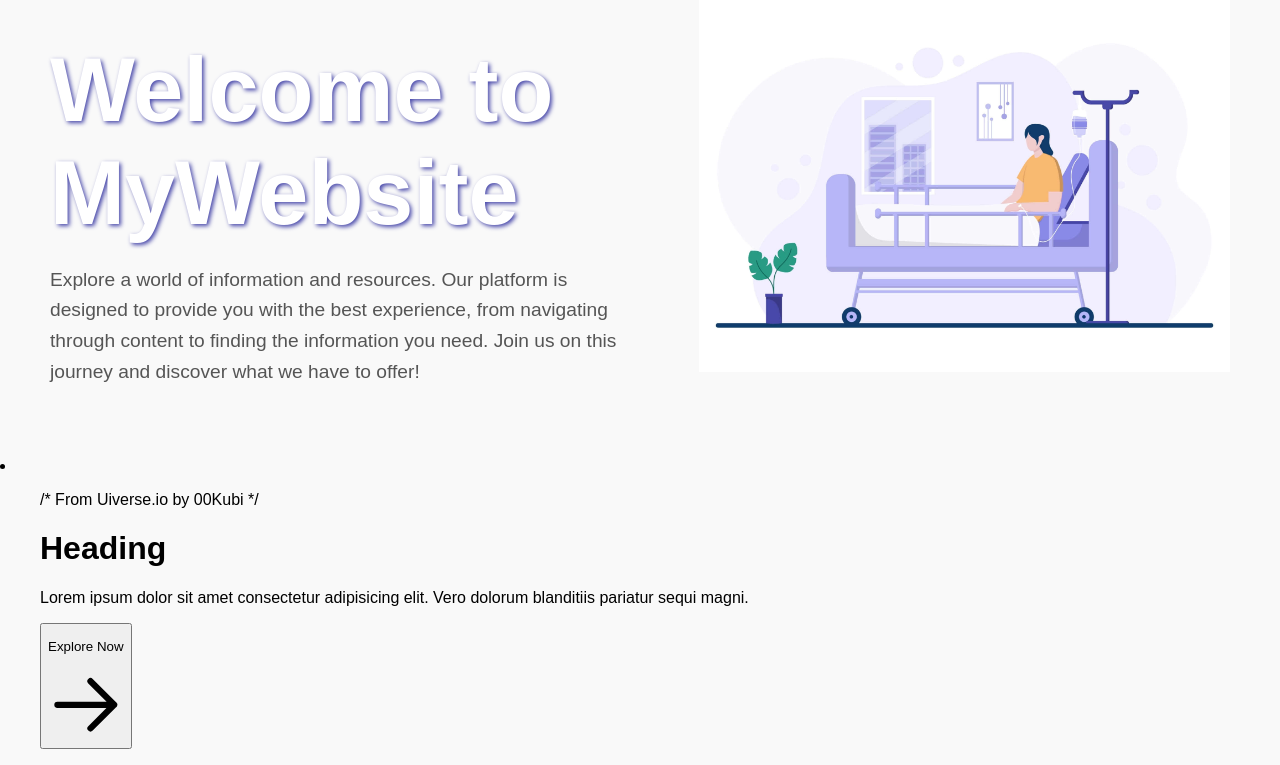
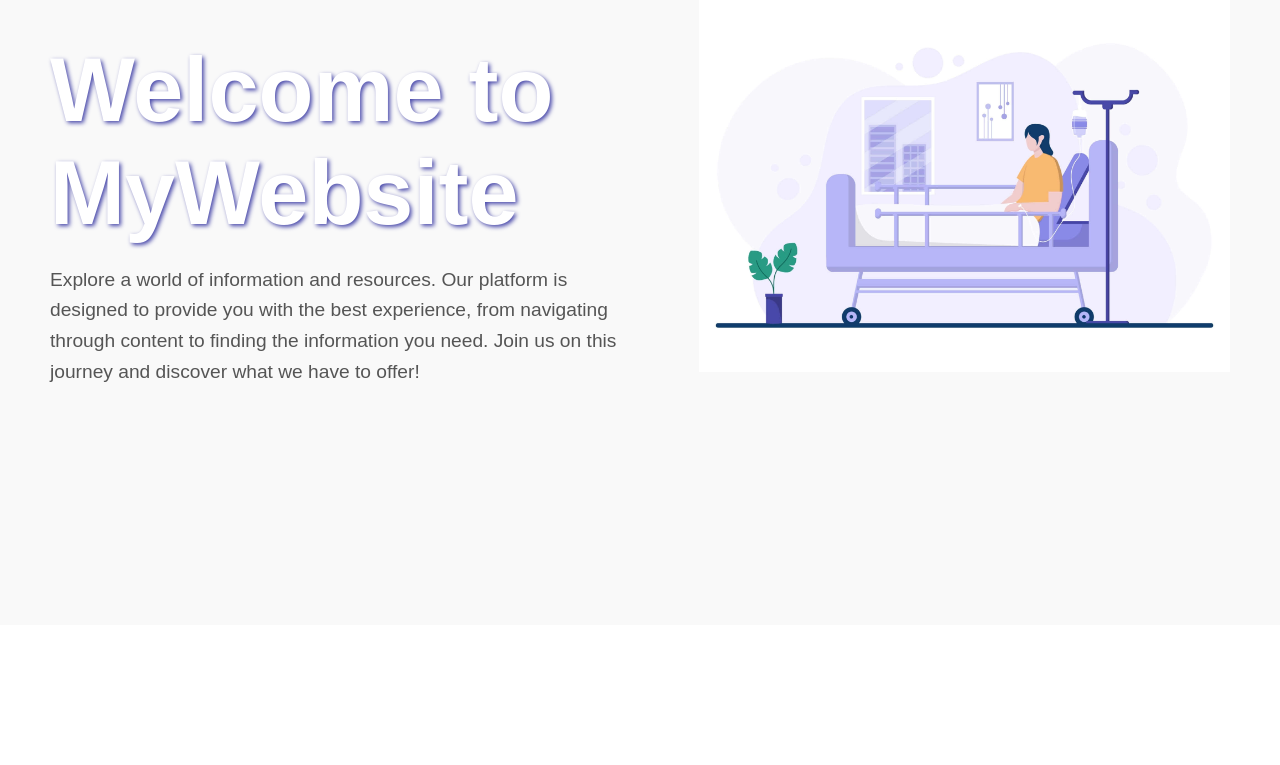
Before and after one commit to ZoyaFiroz/HospitalBooking, a PHP site: page /main.php in a window 1280 px wide. Shown: the part 175-940 px from the top of the page. After the commit the page ends 557 px from the top, so only its background shows below. Run offline with PHP 8.4, Linux system fonts and the light colour scheme.

Commit message:
adding new files

```diff
--- /dev/null
+++ b/Hospital_Booking_System/assets/css/main/card.css
@@ -0,0 +1,76 @@
+/* Card Container */
+.card-container {
+    display: flex; /* Align cards horizontally */
+    gap: 1.5rem; /* Space between cards */
+    padding: 1rem; /* Add padding around the container */
+    justify-content: center; /* Center cards horizontally */
+    list-style: none; /* Remove list bullets */
+    margin: 0;
+}
+
+/* Card Link */
+.card-link {
+    text-decoration: none; /* Remove default link underline */
+    color: inherit; /* Inherit text color */
+    display: block; /* Ensure the link wraps the entire card */
+    transition: transform 0.3s ease-out; /* Smooth hover effect */
+}
+
+/* Card Styling */
+.card {
+    width: 150px;
+    height: 200px;
+    border-radius: 20px;
+    background: rgb(72, 72, 170);
+    position: relative;
+    padding: 1.8rem;
+    border: 2px solid #c3c6ce;
+    transition: box-shadow 0.3s ease-out, border-color 0.3s ease-out;
+    overflow: visible;
+    cursor: pointer; /* Show pointer cursor for clickable cards */
+}
+
+.card-details {
+    color: rgb(255, 255, 255);
+    font-family: monospace;
+    font-size: x-large;
+    height: 100%;
+    gap: 0.5em;
+    display: grid;
+    place-content: center;
+    text-align: center;
+}
+
+/* Card Button */
+.card-button {
+    transform: translate(-50%, 125%);
+    width: 60%;
+    border-radius: 1rem;
+    border: none;
+    background-color: rgb(161, 161, 255);
+    color: #fff;
+    font-family: monospace;
+    font-size: 1rem;
+    padding: 0.5rem 1rem;
+    position: absolute;
+    left: 50%;
+    bottom: 0;
+    opacity: 0;
+    transition: 0.3s ease-out;
+}
+
+/* Card Hover Effects */
+.card:hover {
+    border-color: rgb(72, 72, 170);
+    box-shadow: 0 4px 18px 0 rgba(0, 0, 0, 0.25);
+}
+
+.card:hover .card-button {
+    transform: translate(-50%, 50%);
+    opacity: 1;
+}
+
+/* Card Link Hover */
+.card-link:hover {
+    transform: translateY(-5px); /* Slight lift on hover */
+}
--- a/Hospital_Booking_System/main.php
+++ b/Hospital_Booking_System/main.php
@@ -4,8 +4,10 @@
     <meta charset="UTF-8">
     <meta name="viewport" content="width=device-width, initial-scale=1.0">
     <title>Aesthetic Header with Custom Buttons</title>
-    <link rel="stylesheet" href="style.css">
-    <!-- <link rel="stylesheet" href="main.css"> -->
+     <link rel="stylesheet" href="assets/css/main/style.css">
+     <link rel="stylesheet" href="assets/css/main/card.css">
+
+
 </head>
 <body>
     <header>
@@ -63,73 +65,11 @@
             <p>Explore a world of information and resources. Our platform is designed to provide you with the best experience, from navigating through content to finding the information you need. Join us on this journey and discover what we have to offer!</p>
         </div>
         <div class="image-container">
-            <img src="images/intro_ani.jpg" alt="Centered Image" class="center-image">
+            <img src="assets/images/intro_ani.jpg" alt="Centered Image" class="center-image">
         </div>
     </div>
-    <li class="card">
-        <ul>
-        /* From Uiverse.io by 00Kubi */
-<div
-  class="relative h-[18em] w-[20em] border-2 border-[rgba(75,30,133,0.5)] rounded-[1.5em] bg-gradient-to-br from-[rgba(75,30,133,1)] via-purple-700/80 to-[rgba(75,30,133,0.2)] text-white font-nunito p-[1.5em] flex justify-center items-left flex-col gap-[1em] backdrop-blur-[12px] hover:shadow-2xl hover:shadow-purple-500/30 transition-all duration-500 group/card hover:-translate-y-1"
->
-  <div
-    class="absolute inset-0 bg-gradient-to-br from-purple-600/30 via-fuchsia-500/20 to-transparent opacity-0 group-hover/card:opacity-100 transition-opacity duration-500 rounded-[1.5em]"
-  ></div>
-  <div
-    class="absolute inset-0 bg-[radial-gradient(circle_at_50%_50%,rgba(120,50,190,0.1),transparent_60%)] group-hover/card:animate-pulse"
-  ></div>
 
-  <div class="absolute top-4 right-4 flex gap-2">
-    <div class="w-2 h-2 rounded-full bg-purple-300/50"></div>
-    <div class="w-2 h-2 rounded-full bg-purple-300/30"></div>
-    <div class="w-2 h-2 rounded-full bg-purple-300/10"></div>
-  </div>
 
-  <div
-    class="relative z-10 transition-transform duration-300 group-hover/card:translate-y-[-2px] space-y-3"
-  >
-    <h1
-      class="text-[2.2em] font-bold bg-gradient-to-r from-white via-purple-100 to-purple-200 bg-clip-text text-transparent"
-    >
-      Heading
-    </h1>
-    <p class="text-[0.9em] text-purple-100/90 leading-relaxed font-light">
-      Lorem ipsum dolor sit amet consectetur adipisicing elit. Vero dolorum
-      blanditiis pariatur sequi magni.
-    </p>
-  </div>
-
-  <button
-    class="relative h-fit w-fit px-[1.4em] py-[0.7em] mt-2 border-[1px] border-purple-300/30 rounded-full flex justify-center items-center gap-[0.7em] overflow-hidden group/btn hover:border-purple-300/50 hover:shadow-lg hover:shadow-purple-500/20 active:scale-95 transition-all duration-300 backdrop-blur-[12px] bg-purple-500/10"
-  >
-    <div
-      class="absolute inset-0 bg-gradient-to-r from-purple-600/40 via-fuchsia-500/40 to-purple-600/40 translate-x-[-100%] group-hover/btn:translate-x-[100%] transition-transform duration-700"
-    ></div>
-
-    <p class="relative z-10 font-medium tracking-wide">Explore Now</p>
-    <svg
-      xmlns="http://www.w3.org/2000/svg"
-      fill="none"
-      viewBox="0 0 24 24"
-      stroke-width="2"
-      stroke="currentColor"
-      class="relative z-10 w-5 h-5 group-hover/btn:translate-x-[10%] transition-transform duration-300"
-    >
-      <path
-        stroke-linecap="round"
-        stroke-linejoin="round"
-        d="M13.5 4.5 21 12m0 0-7.5 7.5M21 12H3"
-      ></path>
-    </svg>
-  </button>
-
-  <div
-    class="absolute bottom-4 left-4 w-8 h-8 rounded-full bg-gradient-to-br from-purple-400/20 to-transparent blur-sm group-hover/card:animate-pulse"
-  ></div>
-</div>
-
-        </ul>
-    </li>
 
 </body>
 </html>
```
Also changed, not shown: Hospital_Booking_System/assets/css/index.css (added, +98 -0 lines), Hospital_Booking_System/assets/css/main/style.css (added, +156 -0 lines), Hospital_Booking_System/first.css (deleted, +0 -98 lines), Hospital_Booking_System/first.php (deleted, +0 -33 lines), Hospital_Booking_System/index.php (added, +32 -0 lines), Hospital_Booking_System/style.css (deleted, +0 -156 lines), Hospital_Booking_System/assets/images/17.jpeg (added), Hospital_Booking_System/assets/images/comp.png (added), Hospital_Booking_System/assets/images/copy.avif (added), Hospital_Booking_System/assets/images/intro_ani.jpg (renamed from Hospital_Booking_System/Images/intro_ani.jpg), Hospital_Booking_System/assets/images/istock.jpg (added).
